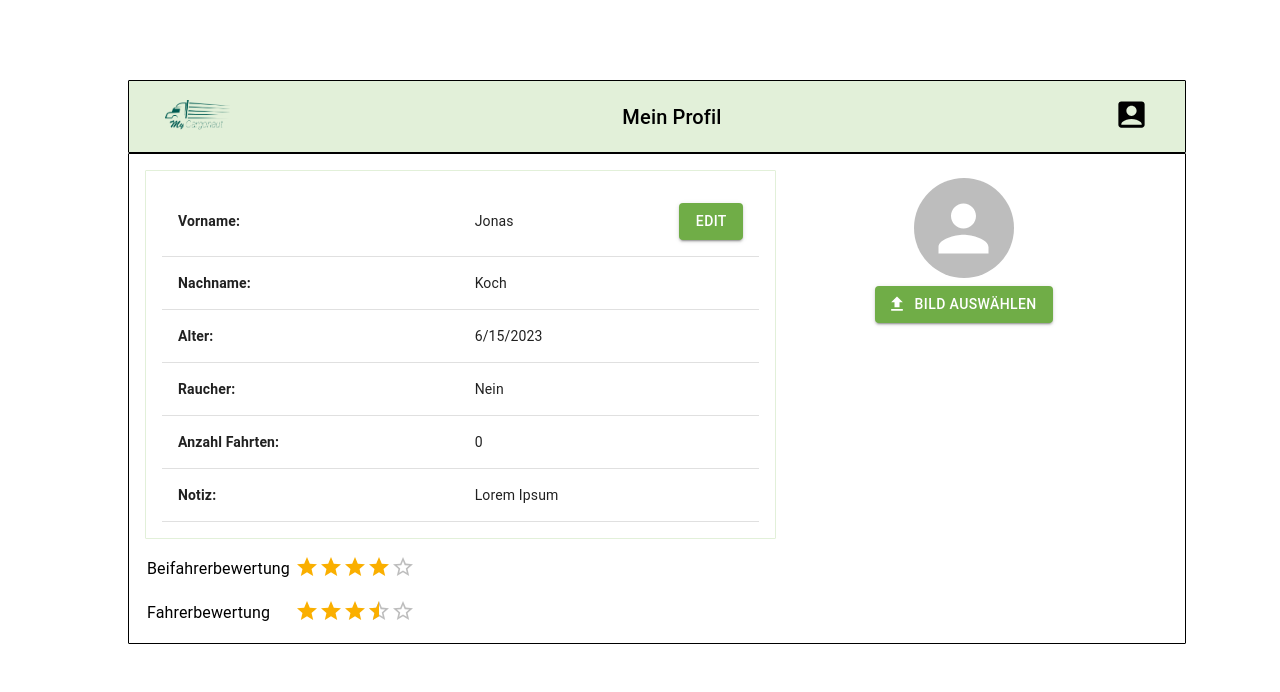
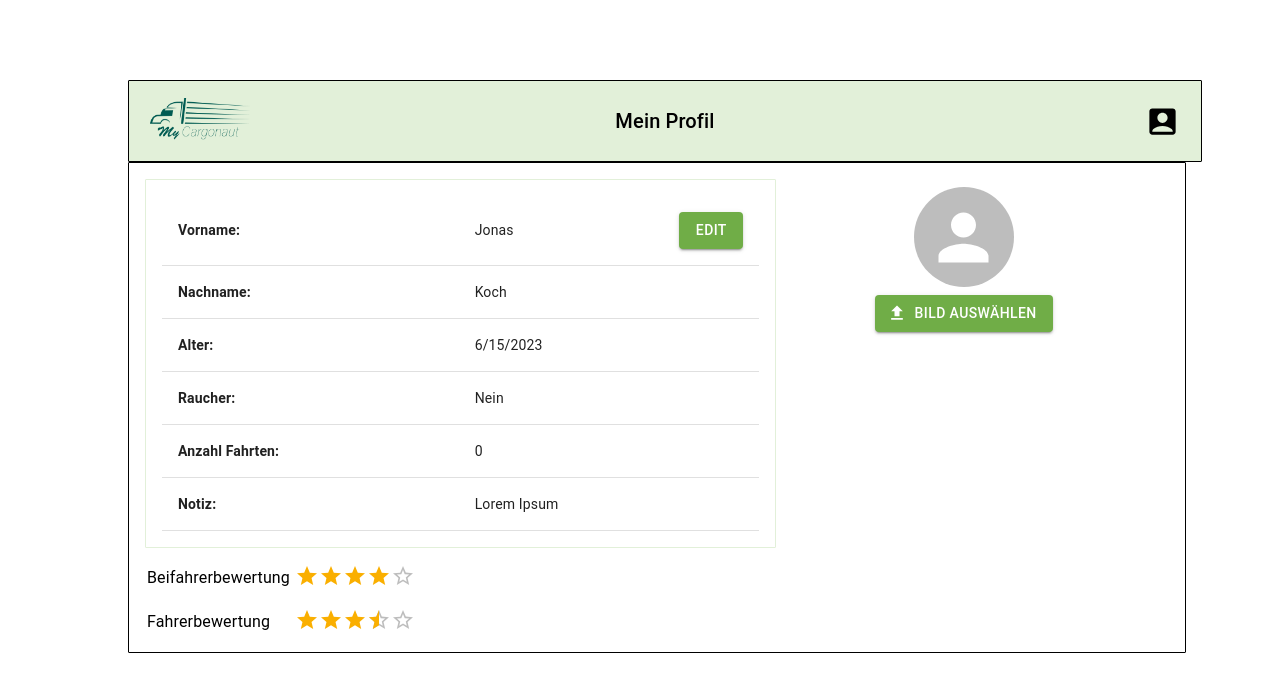
Before and after one commit to mariemllr/MyCargonaut-Frontend, a React (Create React App) app: page / in a window 1280 px wide. Shown: the top 692 px of the page. Built offline with nearby package versions, Linux system fonts and the light colour scheme.

Commit message:
fix: ProfileHeader styling fixed

```diff
--- a/src/components/Evaluation/Evaluation.tsx
+++ b/src/components/Evaluation/Evaluation.tsx
@@ -1,4 +1,3 @@
-import React from 'react';
 import { Box, Rating, Typography } from '@mui/material';
 
 interface EvaluationProps {
--- a/src/components/ProfileHeader/ProfileHeader.tsx
+++ b/src/components/ProfileHeader/ProfileHeader.tsx
@@ -1,4 +1,4 @@
-import { Typography, Box, Stack } from '@mui/material';
+import { Typography, Box } from '@mui/material';
 import logo from '../../assets/MyCargonaut_Logo/Export/0.75x/semi_androidMyCargonautldpi.png';
 import AccountBoxIcon from '@mui/icons-material/AccountBox';
 
@@ -10,26 +10,31 @@ const ProfileHeader: React.FC = () => {
         borderRadius: '1px',
         display: 'flex',
         justifyContent: 'center',
-        p: '2vh',
+        alignItems: 'center',
+        p: '3vh',
         width: '100%',
+        position: 'relative', // Make the Box a positioned element
         backgroundColor: '#e2f0d9',
       }}
     >
-      <Stack direction='row' sx={{ alignItems: 'center', width: '100%' }}>
-        <Box sx={{ pl: '2%' }}>
+      <Box sx={{ position: 'absolute', left: '2%', width: 'auto' }}>
         <img
           src={logo}
           alt='Logo'
-            style={{ width: '65px', height: '30px' }}
+          style={{ maxWidth: '100px', height: 'auto' }}
         />
       </Box>
-        <Box flexGrow={1} display='flex' justifyContent='center'>
       <Typography variant='h6'> Mein Profil </Typography>
-        </Box>
-        <Box sx={{ pr: '2%', alignItems: 'center' }}>
+      <Box
+        sx={{
+          position: 'absolute',
+          right: '2%',
+          display: 'flex',
+          alignItems: 'center',
+        }}
+      >
         <AccountBoxIcon fontSize='large' />
       </Box>
-      </Stack>
     </Box>
   );
 };
```
Also changed, not shown: 1 other file (tests, documents, lock files or other folders). Lines whose indentation alone changed are shown as unchanged.
